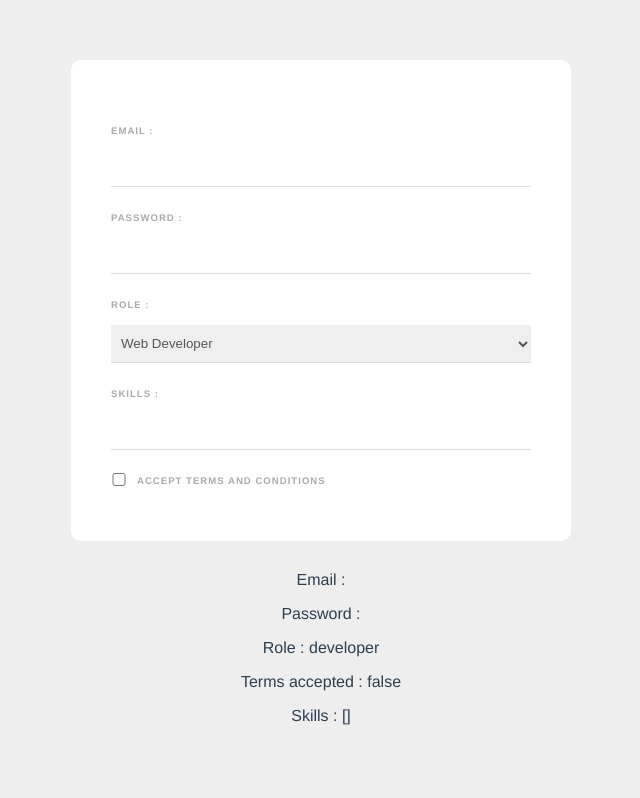
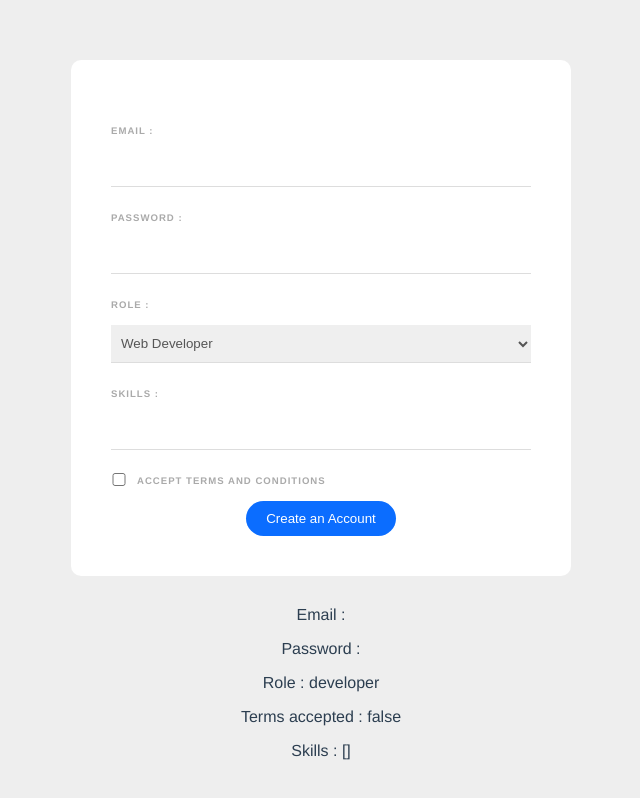
Before and after one commit to ThomasLX869/vue_basics, a Vue app in the folder web-form/: page / in a window 1280 px wide. Shown: the whole page, without its empty margins (319-959 px from the left). Built offline with nearby package versions, Linux system fonts and the light colour scheme.

Commit message:
add submit button and event

```diff
--- a/web-form/src/components/SignupForm.vue
+++ b/web-form/src/components/SignupForm.vue
@@ -1,5 +1,5 @@
 <template>
-  <form>
+  <form @submit.prevent="handleSubmit">
     <label>Email :</label>
     <input type="email" required v-model="email">
 
@@ -22,6 +22,11 @@
         <input type="checkbox" v-model="terms" required>
         <label> Accept terms and conditions</label>
     </div>
+
+    <div class="submit">
+        <button>Create an Account</button>
+    </div>
+
   </form>
   <p>Email : {{ this.email }}</p>
   <p>Password : {{ this.password }}</p>
@@ -54,6 +59,9 @@ export default {
         },
         deleteSkill(skillToRemove) {
             this.skills = this.skills.filter(skill => skill !== skillToRemove);
+        },
+        handleSubmit() {
+            console.log('form submitted');
         }
     }
 }
@@ -105,4 +113,14 @@ export default {
         color: #777;
         cursor: pointer;
     }
+    button {
+        background: #0b6dff;
+        border: 0;
+        padding: 10px 20px;
+        color: white;
+        border-radius: 20px;
+    }
+    .submit {
+        text-align: center;
+    }
 </style>
```
